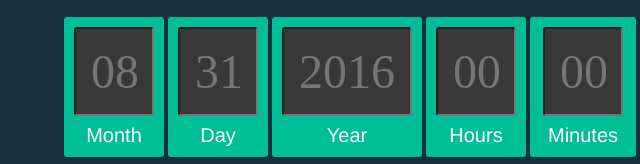
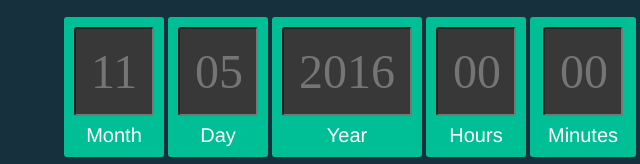
Before and after one commit to PirieD704/countdown, a plain HTML site: page index.html in a window 1280 px wide. Shown: the part 346-510 px from the top of the page, 290-930 px from the left. Drawn offline with Linux system fonts and the light colour scheme.

Commit message:
slight update

```diff
--- a/index.html
+++ b/index.html
@@ -16,11 +16,11 @@
 	<div class="timer-wrapper">
 		<div class="countdown-timer">
 			<div class="weeks">
-				<input type="text" id="month" class="date-set" maxlength="2" placeholder="08">
+				<input type="text" id="month" class="date-set" maxlength="2" placeholder="11">
 				<div class="small-text">Month</div>
 			</div>
 			<div class="days">
-				<input type="text" id="day" class="date-set" maxlength="2" placeholder="31">
+				<input type="text" id="day" class="date-set" maxlength="2" placeholder="05">
 				<div class="small-text">Day</div>
 			</div>
 			<div class="hours">
```
